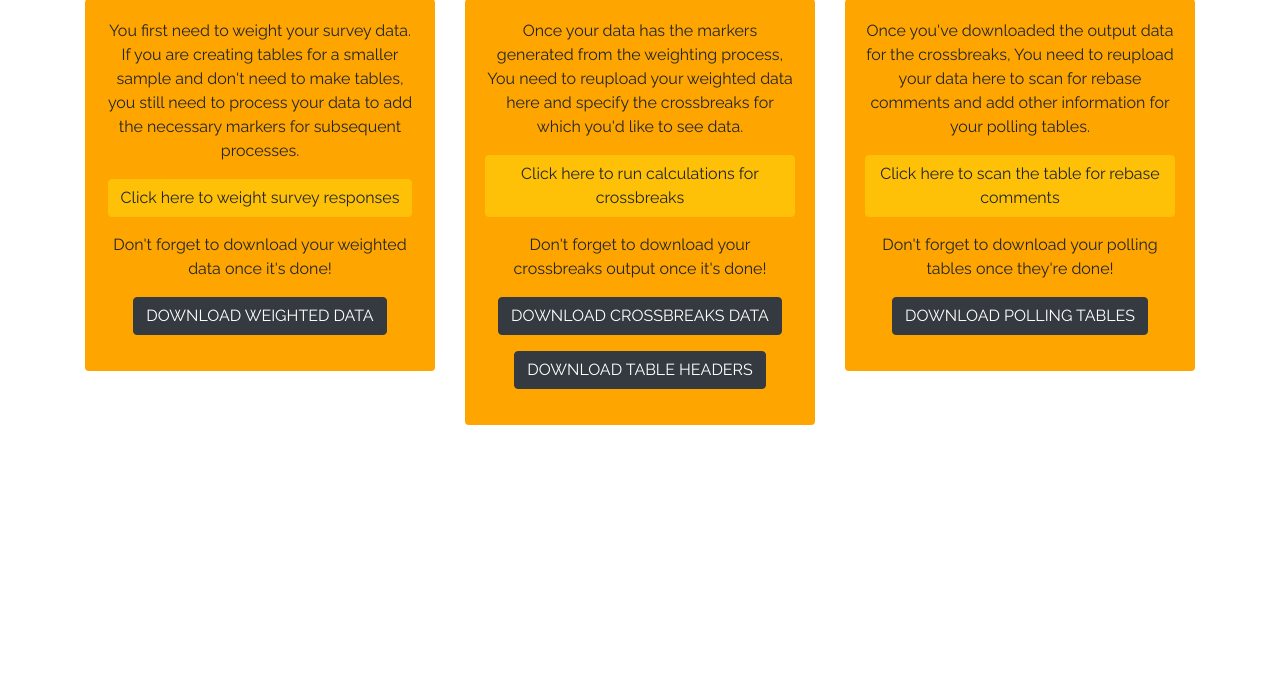
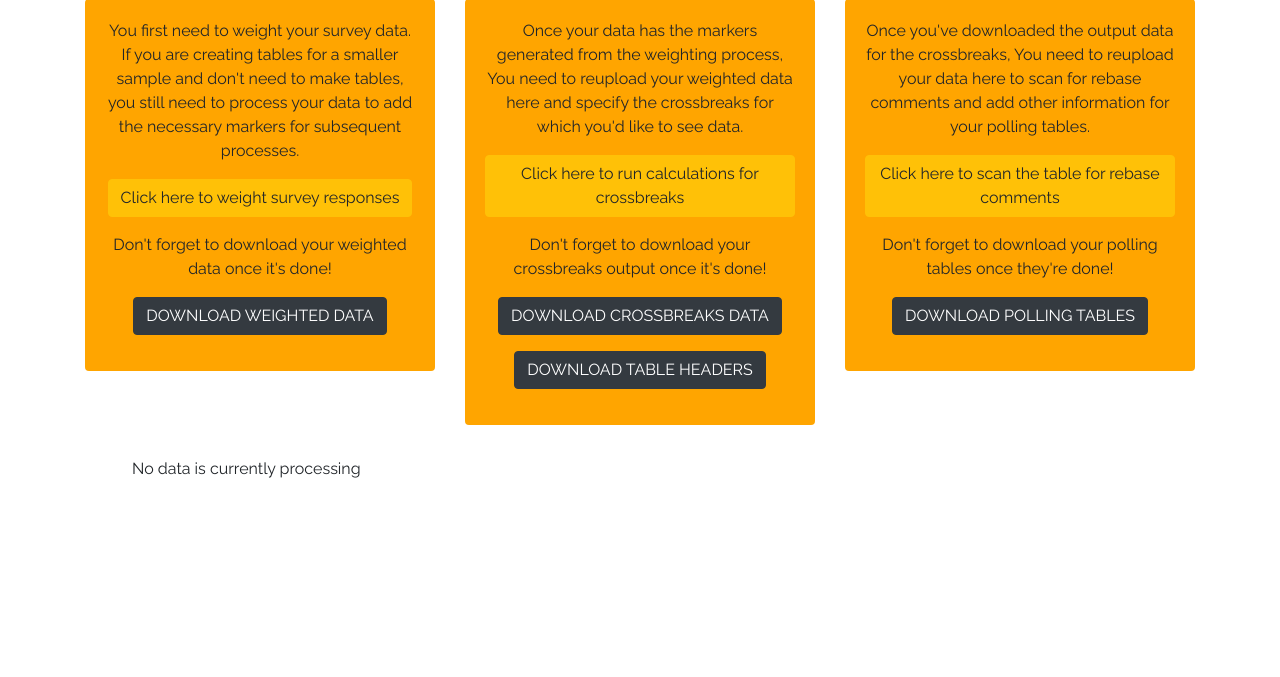
Before and after one commit to pf-data-projects/pf_polling_analyser, a Django app: page / in a window 1280 px wide. Shown: the part 187-864 px from the top of the page. Run offline with Django 3.2, Linux system fonts and the light colour scheme; a user stored in the database is signed in; data comes from the database, SQL or seed files in the repository; both versions use the stored data as it was after the commit; parts of the project's set-up code (start-up, migrations or seed data) failed here and were passed over.

Commit message:
FEAT: add progress bar logic in frontend

```diff
--- a/polling_analyser/urls.py
+++ b/polling_analyser/urls.py
@@ -13,6 +13,8 @@ Including another URLconf
     1. Import the include() function: from django.urls import include, path
     2. Add a URL to urlpatterns:  path('blog/', include('blog.urls'))
 """
+from django.conf import settings
+from django.conf.urls.static import static
 from django.contrib import admin
 from django.urls import path, include
 from .views import handler404, handler500
@@ -26,5 +28,8 @@ urlpatterns = [
     path('', include('report.urls'), name="report_urls"),
 ]
 
+if settings.DEBUG:
+    urlpatterns += static(settings.STATIC_URL, document_root=settings.STATIC_ROOT)
+
 handler404 = handler404
 handler500 = handler500
--- a/static/js/fetchTaskStatus.js
+++ b/static/js/fetchTaskStatus.js
@@ -1,8 +1,8 @@
 document.addEventListener('DOMContentLoaded', () => {
-    // Define the function to call the Django view
-    function fetchTaskStatus(taskId) {
+    // Define the function to call the Django view without a task ID parameter
+function fetchTaskStatus() {
     // Construct the URL to your Django view. Replace `your-backend-url` and `endpoint` with your actual backend URL and the correct endpoint.
-        const url = `https://your-backend-url.com/endpoint?task_id=${taskId}`;
+    const url = `/check_task/`;
 
     // Use the fetch API to call your Django view
     fetch(url)
@@ -14,16 +14,88 @@ document.addEventListener('DOMContentLoaded', () => {
         return response.json(); // Parse the JSON response body
       })
       .then(data => {
-            // Handle the response data here
-            console.log('Task Status:', data);
+        // Update the <p> element with the task status
+        const progressElement = document.getElementById('progress');
+        const firstBar = document.getElementById('bar-1');
+        const firstWrapper = document.getElementById("bar-1-wrapper");
+        const secondBar = document.getElementById('bar-2');
+        const secondWrapper = document.getElementById("bar-2-wrapper");
 
-            // Example of handling different states
-            if (data.status === 'SUCCESS') {
-                console.log('Result:', data.result); // Task completed successfully
-            } else if (data.status === 'PENDING') {
-                console.log('Task is still pending.'); // Task is still running
-            } else if (data.status === 'FAILURE') {
-                console.error('Task failed:', data.error); // Task failed
+        if (progressElement) {
+            // Convert the JSON object to a string for display
+            if (data.status === "No tasks have been run yet...") {
+              console.log("nope")
+              progressElement.textContent = "No data is currently processing"
+            }
+            else if (data.status === "PROGRESS" && data.details.Totals) {
+              progressElement.textContent = "Calculating the totals..."
+            }
+            else if (data.status === "PROGRESS" && "StandardCB" in data.details) {
+              progress = Number(data.details.StandardCB)
+              total = Number(data.details.total)
+              progressElement.textContent = `${progress} / ${total} standard crossbreaks done`
+              // console.log(progress, total)
+              firstBar.style.height = "100%"
+              firstWrapper.style.height = "20px"
+              firstWrapper.style.border = "solid 2px black"
+              firstBar.style.width = `${progress/total * 100}%`
+            }
+            else if (data.status === "PROGRESS" && "nonStandardCB" in data.details) {
+              progress = Number(data.details.nonStandardCB)
+              total = Number(data.details.total)
+              progressElement.textContent = `${progress} / ${total} non-standard crossbreaks done`
+              // console.log(progress, total)
+              firstBar.style.height = "100%"
+              firstWrapper.style.height = "20px"
+              firstWrapper.style.border = "solid 2px black"
+              firstBar.style.width = `${progress/total * 100}%`
+            }
+            else if (data.status === "PROGRESS" && "rebaseStandardCB" in data.details) {
+              progress = Number(data.details.rebaseStandardCB)
+              total = Number(data.details.total)
+              progressElement.textContent = `${progress} / ${total} standard crossbreaks rebased`
+              // console.log(progress, total)
+              secondBar.style.height = "100%"
+              secondWrapper.style.height = "20px"
+              secondWrapper.style.border = "solid 2px black"
+              secondBar.style.width = `${progress/total * 100}%`
+            }
+            else if (data.status === "PROGRESS" && "rebaseNonStandardCB" in data.details) {
+              progress = Number(data.details.rebaseNonStandardCB)
+              total = Number(data.details.total)
+              progressElement.textContent = `${progress} / ${total} non-standard crossbreaks rebased`
+              // console.log(progress, total)
+              secondBar.style.height = "100%"
+              secondWrapper.style.height = "20px"
+              secondWrapper.style.border = "solid 2px black"
+              secondBar.style.width = `${progress/total * 100}%`
+            }
+            else if (data.status === "PENDING") {
+              progressElement.textContent = "Waiting for processing to start..."
+              // console.log("WAITING")
+            }
+            else if (data.status === "PROGRESS" && "CreatingHeaders" in data.details) {
+              progressElement.textContent = "Waiting for processing to start..."
+              // console.log("WAITING")
+            }
+            else if (data.status === "SUCCESS") {
+              progressElement.textContent = "Data processing complete. Please download your files!"
+              firstWrapper.style.height = "0px"
+              firstWrapper.style.border = "none"
+              secondWrapper.style.height = "0px"
+              secondWrapper.style.border = "none"
+              console.log("COMPLETED")
+            }
+            else {
+              console.log("This one is always triggering")
+              progressElement.textContent = JSON.stringify(data, null, 2);
+            }
+        }
+
+        // Depending on your requirements, you may want to stop polling when the task completes
+        if (data.status === 'SUCCESS' || data.status === 'FAILURE') {
+          console.log('Task completed or failed:', data);
+          clearInterval(pollingInterval); // Stop polling
         }
       })
       .catch(error => {
@@ -31,7 +103,6 @@ document.addEventListener('DOMContentLoaded', () => {
         console.error('Failed to fetch task status:', error);
       });
   }
-    // Example usage of the function
-    // Replace 'your-task-id' with the actual task ID you want to check
-    fetchTaskStatus('your-task-id');
+  // Start polling the endpoint every half second (500 milliseconds)
+  const pollingInterval = setInterval(fetchTaskStatus, 100);
 })
--- a/templates/query_list.html
+++ b/templates/query_list.html
@@ -1,5 +1,6 @@
 {% extends "base.html" %}
 {% block content %}
+{% load static %}
 
 {% if user.is_authenticated %}
 {% for profile in profiles %}
@@ -43,6 +44,20 @@
             </div>
         </div>
     </div>
+    <div class="row m-3 p-3">
+        <div class="col">
+            <div class="Container">
+                <div id="progress"></div>
+                <div class="rounded" id="bar-1-wrapper" style="width: 100%; border: solid 0px black;">
+                    <div class="rounded" id="bar-1" style="background-color: lightblue;"></div>
+                </div>
+                <div style="height: 30px;"></div>
+                <div class="rounded" id="bar-2-wrapper" style="width: 100%; border: solid 0px black;">
+                    <div class="rounded" id="bar-2" style="background-color: lightblue;"></div>
+                </div>
+            </div>
+        </div>
+    </div>
 </div>
 
 {% else %}
@@ -76,5 +91,6 @@
     setTimeout(() => checkStatus(), 500);
 
 </script>
+<script src="{% static 'js/fetchTaskStatus.js' %}"></script>
 
 {% endblock %}
--- a/upload/views.py
+++ b/upload/views.py
@@ -49,8 +49,7 @@ from . import weight as wgt
 
 from . import validation as vld
 
-# ~~~~~~ Temporary imports for testing celery task
-from .tasks import handle_weighting, handle_crossbreaks
+from .tasks import handle_crossbreaks
 
 
 class GuideView(View):
@@ -254,44 +253,43 @@ def upload_csv(request):
             # question_data.to_csv(
             #     "question_data.csv", index=False, encoding="utf-8-sig")
 
-            # # ||||||||||||||||||||||||| CELERY ||||||||||||||||||||||||||||
-            # data = data.to_csv(index=False)
-            # question_data = question_data.to_csv(index=False)
-            # print("---------- calling task ----------")
-            # table = handle_crossbreaks.delay(data, question_data, standard_cb, non_standard_cb)
+            # ||||||||||||||||||||||||| CELERY ||||||||||||||||||||||||||||
+            data = data.to_csv(index=False)
+            question_data = question_data.to_csv(index=False)
+            table = handle_crossbreaks.delay(data, question_data, standard_cb, non_standard_cb)
 
-            # Run calculations
-            try:
-                table = table_calculation(data, question_data, standard_cb, non_standard_cb)
-            except (KeyError, IndexError) as e:
-                message = f"""
-                    There was an error when running this code for crossbreaks.
-                    The most likely cause of this error is entering a crossbreak that
-                    doesn't exist in the data.
+            # # Run calculations
+            # try:
+            #     table = table_calculation(data, question_data, standard_cb, non_standard_cb)
+            # except (KeyError, IndexError) as e:
+            #     message = f"""
+            #         There was an error when running this code for crossbreaks.
+            #         The most likely cause of this error is entering a crossbreak that
+            #         doesn't exist in the data.
 
-                    It could also be caused by changes in the wording of standard crossbreak
-                    questions.
+            #         It could also be caused by changes in the wording of standard crossbreak
+            #         questions.
 
-                    Here is the content of the error message: {e}
-                    """
-                return HttpResponse(message)
+            #         Here is the content of the error message: {e}
+            #         """
+            #     return HttpResponse(message)
 
-            # Store results in cache
-            csv_buffer = BytesIO()
-            table[0].to_csv(csv_buffer, index=False, encoding="utf-8-sig")
-            csv_buffer.seek(0)
-            unique_id = "csv_for_user_" + str(request.user.id)
-            cache.set(unique_id, csv_buffer.getvalue(), 300)
+            # # Store results in cache
+            # csv_buffer = BytesIO()
+            # table[0].to_csv(csv_buffer, index=False, encoding="utf-8-sig")
+            # csv_buffer.seek(0)
+            # unique_id = "csv_for_user_" + str(request.user.id)
+            # cache.set(unique_id, csv_buffer.getvalue(), 300)
 
-            response = HttpResponse(csv_buffer.getvalue(), content_type='text/csv')
-            response['Content-Disposition'] = 'attachment; filename="crossbreaks_data.csv"'
-            return response
+            # response = HttpResponse(csv_buffer.getvalue(), content_type='text/csv')
+            # response['Content-Disposition'] = 'attachment; filename="crossbreaks_data.csv"'
+            # return response
 
-            # # ||||||||||||||||||||||||| CELERY ||||||||||||||||||||||||||||
-            # print(table.id)
-            # cache.set('table_task_id', table.id, 300)
-            # messages.success(request, "Crossbreaks processing successfully underway")
-            # return redirect(reverse('home'))
+            # ||||||||||||||||||||||||| CELERY ||||||||||||||||||||||||||||
+            print(table.id)
+            cache.set('table_task_id', table.id, 300)
+            messages.success(request, "Crossbreaks processing successfully underway")
+            return redirect(reverse('home'))
         else:
             messages.error(
                 request,
@@ -308,55 +306,55 @@ def upload_csv(request):
     })
 
 
+# def download_csv(request):
+#     """
+#     Handles retrieval of cached output table.
+#     """
+#     unique_id = "csv_for_user_" + str(request.user.id)
+#     csv_data = cache.get(unique_id)
+#     if csv_data:
+#         response = HttpResponse(csv_data, content_type='text/csv')
+#         response['Content-Disposition'] = 'attachment; filename="crossbreaks_data.csv"'
+#         return response
+#     else:
+#         messages.error(
+#             request,
+#             "No crossbreaks data found. Please run the calculations first."
+#         )
+#         return redirect('home')
+
+# ||||||||||||||||||||||||| CELERY ||||||||||||||||||||||||||||
 def download_csv(request):
     """
-    Handles retrieval of cached output table.
+    Handle retrieval of celery result
+    for crossbreak data.
     """
-    unique_id = "csv_for_user_" + str(request.user.id)
-    csv_data = cache.get(unique_id)
-    if csv_data:
-        response = HttpResponse(csv_data, content_type='text/csv')
+    task_id = cache.get('table_task_id')
+    result = AsyncResult(task_id)
+    print('getting your result')
+
+    if result.ready():
+        data = result.get()
+        data = data['table']
+        df = pd.read_csv(StringIO(data))
+
+        csv_buffer = BytesIO()
+        df.to_csv(csv_buffer, index=False, encoding="utf-8-sig")
+        csv_buffer.seek(0)
+
+        response = HttpResponse(
+            csv_buffer.getvalue(),
+            content_type='text/csv'  # noqa
+        )
         response['Content-Disposition'] = 'attachment; filename="crossbreaks_data.csv"'
         return response
     else:
+        print("the crossbreaks are not ready yet")
         messages.error(
             request,
             "No crossbreaks data found. Please run the calculations first."
         )
         return redirect('home')
-
-# # ||||||||||||||||||||||||| CELERY ||||||||||||||||||||||||||||
-# def download_csv(request):
-#     """
-#     Handle retrieval of celery result
-#     for crossbreak data.
-#     """
-#     task_id = cache.get('table_task_id')
-#     result = AsyncResult(task_id)
-#     print('getting your result')
-
-#     if result.ready():
-#         data = result.get()
-#         data = data['table']
-#         df = pd.read_csv(StringIO(data))
-
-#         csv_buffer = BytesIO()
-#         df.to_csv(csv_buffer, index=False, encoding="utf-8-sig")
-#         csv_buffer.seek(0)
-
-#         response = HttpResponse(
-#             csv_buffer.getvalue(),
-#             content_type='text/csv'  # noqa
-#         )
-#         response['Content-Disposition'] = 'attachment; filename="crossbreaks_data.csv"'
-#         return response
-#     else:
-#         print("the crossbreaks are not ready yet")
-#         messages.error(
-#             request,
-#             "No crossbreaks data found. Please run the calculations first."
-#         )
-#         return redirect('home')
 
 
 def download_weights(request):
@@ -408,52 +406,52 @@ def download_weights(request):
 #         return redirect('home')
 
 
+# def download_headers(request):
+#     """
+#     Handles downloading cached rebased header data.
+#     """
+#     unique_id = 'rebase_json'
+#     json_data = cache.get(unique_id)
+#     if json_data:
+#         response = HttpResponse(
+#             json_data,
+#             content_type='application/json'
+#         )
+#         response['Content-Disposition'] = 'attachment; filename="table_headers.json"'
+#         return response
+#     else:
+#         messages.error(
+#             request,
+#             "No JSON file was found for your table's headers."
+#         )
+#         return redirect('home')
+
+# ||||||||||||||||||||||||| CELERY ||||||||||||||||||||||||||||
 def download_headers(request):
     """
-    Handles downloading cached rebased header data.
+    Handle retrieval of celery result
+    for crossbreak data.
     """
-    unique_id = 'rebase_json'
-    json_data = cache.get(unique_id)
-    if json_data:
+    task_id = cache.get('table_task_id')
+    result = AsyncResult(task_id)
+    print('getting your result')
+
+    if result.ready():
+        data = result.get()
+        data = data['json']
         response = HttpResponse(
-            json_data,
+            data,
             content_type='application/json'
         )
         response['Content-Disposition'] = 'attachment; filename="table_headers.json"'
         return response
     else:
+        print("the crossbreaks are not ready yet")
         messages.error(
             request,
-            "No JSON file was found for your table's headers."
+            "No crossbreaks data found. Please run the calculations first."
         )
         return redirect('home')
-
-# # ||||||||||||||||||||||||| CELERY ||||||||||||||||||||||||||||
-# def download_headers(request):
-#     """
-#     Handle retrieval of celery result
-#     for crossbreak data.
-#     """
-#     task_id = cache.get('table_task_id')
-#     result = AsyncResult(task_id)
-#     print('getting your result')
-
-#     if result.ready():
-#         data = result.get()
-#         data = data['json']
-#         response = HttpResponse(
-#             data,
-#             content_type='application/json'
-#         )
-#         response['Content-Disposition'] = 'attachment; filename="table_headers.json"'
-#         return response
-#     else:
-#         print("the crossbreaks are not ready yet")
-#         messages.error(
-#             request,
-#             "No crossbreaks data found. Please run the calculations first."
-#         )
-#         return redirect('home')
 
 
 def preprocess_header(header):
@@ -494,6 +492,6 @@ def check_task_status(request):
 
     return JsonResponse({
         'status': task_result.state,
-        'details': task_result.info,
-        'result': task_result.result if task_result.ready() else "still working..."
+        'details': 'Result ready to download' if task_result.ready() else task_result.info,
+        'result': 'Result ready to download' if task_result.ready() else "still working..."
     })
```
Also changed, not shown: queries/table_calculations/calculate_totals.py (+68 -21 lines), db.sqlite3, 1 other file. Lines whose indentation alone changed are shown as unchanged.
